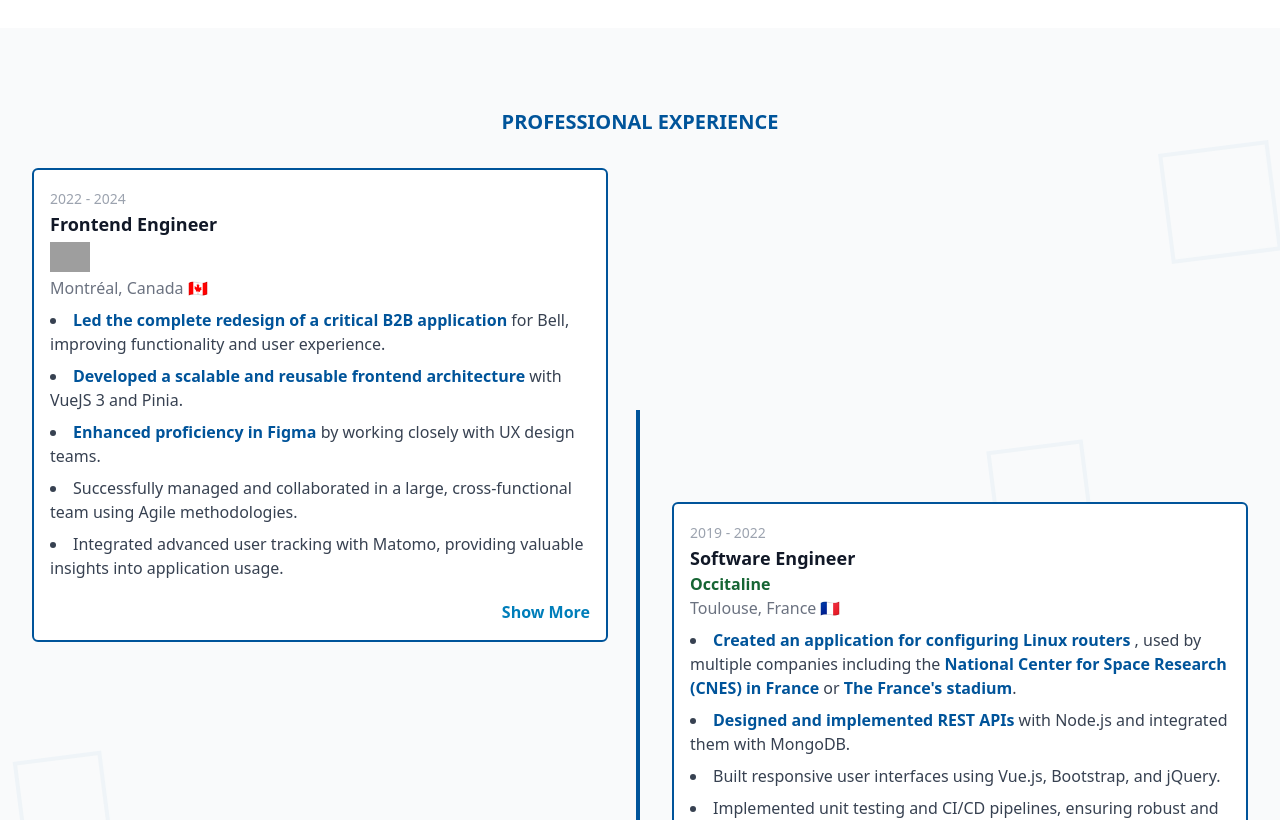
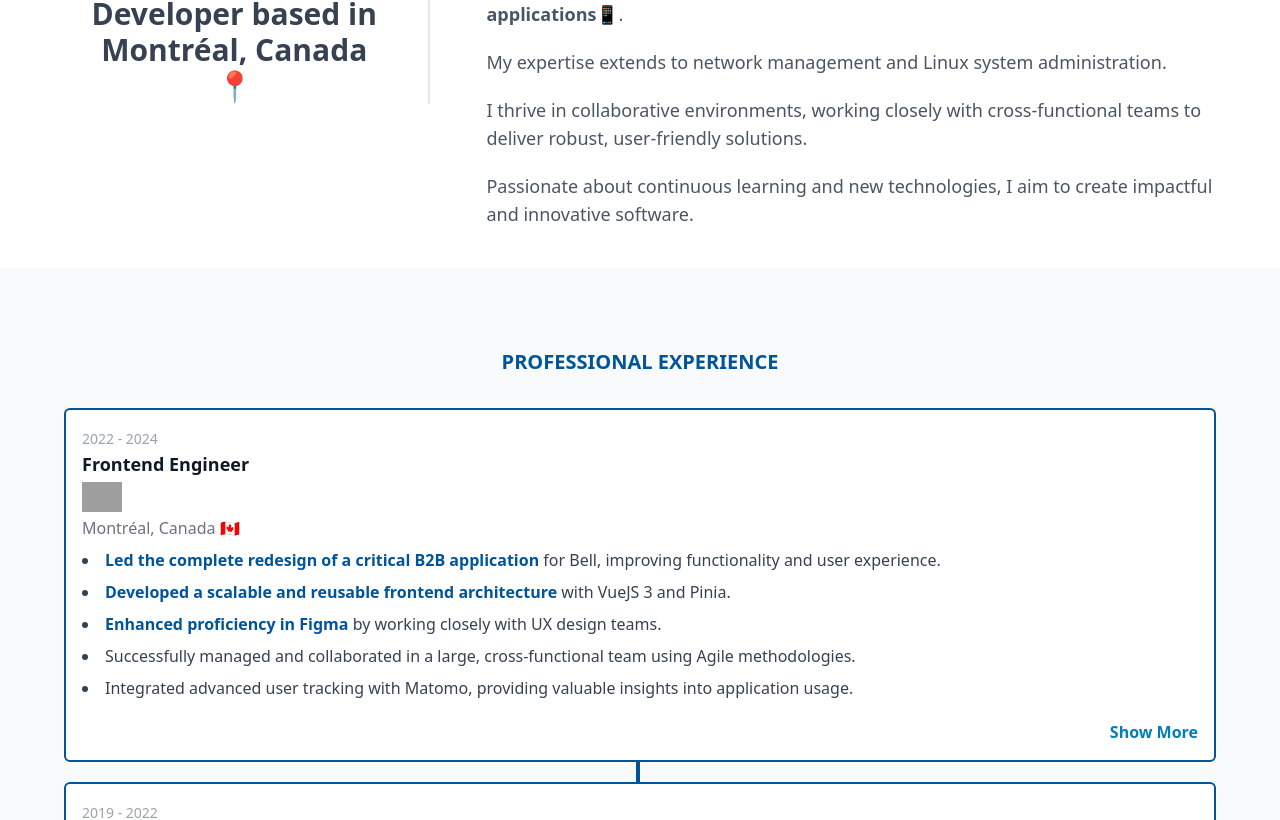
Before and after one commit to quentin-aslan/quentin-aslan, a Nuxt app: page / in a window 1280 px wide. Shown: the part 1368-2188 px from the top of the page. Built offline with nearby package versions, Linux system fonts and the light colour scheme; grey boxes are pictures that could not be loaded.

Commit message:
:sparkles: Bugs fixed, ui improved, contact section updated.

```diff
--- a/app.vue
+++ b/app.vue
@@ -1,7 +1,6 @@
 <template>
   <div class="bg-gray-50 overflow-hidden">
     <BackgroundAurora />
-    <Navbar />
     <NuxtPage />
     <Footer />
   </div>
--- a/components/Contact.vue
+++ b/components/Contact.vue
@@ -12,20 +12,16 @@
 
       <div class="flex flex-col lg:flex-row justify-between items-center gap-20">
 
-        <div class="sm:pl-14">
-          <div class="badge-base LI-profile-badge" data-locale="en_US" data-size="medium" data-theme="light" data-type="VERTICAL" data-vanity="quentin-aslan" data-version="v1"><a class="badge-base__link LI-simple-link" href="https://ca.linkedin.com/in/quentin-aslan/en?trk=profile-badge"></a></div>
-        </div>
-
-        <div class="flex flex-col gap-2 items-center justify-center text-center group duration-150 hover:-translate-y-1.5">
+        <a  href="mailto:quentin.aslan@outlook.com" class="flex flex-col gap-2 items-center justify-center text-center group duration-150 hover:-translate-y-1.5">
           <div class="bg-white p-2 rounded-full shadow-lg inline-block mb-4">
             <EnvelopeIcon class="w-8 text-primary" />
           </div>
-          <h2 class="text-xl font-bold text-gray-900 group-hover:text-primary">Mail</h2>
-          <a href="mailto:quentin.aslan@outlook.com" class="text-gray-600 group-hover:text-primary">quentin.aslan@outlook.com</a>
-        </div>
+          <span class="text-gray-600 group-hover:text-primary">quentin.aslan@outlook.com</span>
+        </a>
       </div>
     </div>
   </section>
+
 </template>
 <script setup lang="ts">
 import { EnvelopeIcon } from '@heroicons/vue/24/solid'
--- /dev/null
+++ b/components/ContactForm.vue
@@ -0,0 +1,26 @@
+<template>
+  <section class="bg-white" id="contact">
+      <form>
+        <div class="flex flex-col text-left gap-5">
+          <div>
+            <label for="email" class="block font-medium text-gray-700">Email</label>
+            <input v-model="email" type="email" id="email" name="email" class="mt-1 block w-full px-3 py-2 border border-gray-300 rounded-md shadow-sm focus:outline-none focus:ring-primary focus:border-primary sm:text-sm" />
+          </div>
+          <div>
+            <label for="message" class="block font-medium text-gray-700">Message</label>
+            <textarea v-model="message" id="message" name="message" rows="4" class="mt-1 block w-full px-3 py-2 border border-gray-300 rounded-md shadow-sm focus:outline-none focus:ring-primary focus:border-primary sm:text-sm"></textarea>
+          </div>
+        </div>
+        <div class="mt-6">
+          <button type="submit" class="w-full flex justify-center py-2 px-4 border border-transparent rounded-md shadow-sm text-sm font-medium text-white bg-primary hover:bg-primary focus:outline-none focus:ring-2 focus:ring-offset-2 focus:ring-primary">
+            Send
+          </button>
+        </div>
+      </form>
+  </section>
+</template>
+
+<script setup lang="ts">
+const email = ref('');
+const message = ref('');
+</script>
--- a/components/Experience.vue
+++ b/components/Experience.vue
@@ -1,11 +1,18 @@
 <template>
   <section
       ref="experienceDiv"
-      class="w-full z-10"
-      :class="{'animate-fade-in-left': isOnLeft && isExperienceVisible, 'animate-fade-in-right': !isOnLeft && isExperienceVisible, 'lg:-mt-40': props.index !== 0 }"
+      class="w-full h-full z-10 relative flex flex-col items-center justify-center"
+      :class="{
+        'animate-fade-in-left': isEven && isExperienceVisible,
+        'animate-fade-in-right': !isEven && isExperienceVisible,
+      }"
   >
-    <div class="flex w-full justify-center" :class="{'flex-row lg:pr-[50%]': isOnLeft, 'flex-row-reverse lg:pl-[50%]': !isOnLeft}">
-      <div class="group w-11/12 lg:w-[90%] p-4 bg-white border-2 border-primary shadow-primary hover:shadow-custom-shadow-primary duration-150 hover:-translate-y-1.5 rounded-md">
+    <div v-if="!isLastExperience" class="-bottom-5 absolute transform -translate-x-1/2 h-10 mx-auto border-2 border-primary -z-10"></div>
+    <div class="flex w-full justify-center">
+      <div
+          @click="(experience.moreDetails && experience.moreDetails.length > 0) ? isAllVisible = !isAllVisible : undefined "
+          class="group w-11/12 rounded-md lg:w-[90%] p-4 bg-white border-2 border-primary shadow-primary hover:shadow-custom-shadow-primary duration-150 hover:-translate-y-1.5 cursor-pointer"
+      >
         <time class="mb-1 text-sm font-normal leading-none text-gray-400"> {{ experience.period }} </time>
         <h3 class="text-lg font-semibold text-gray-900">{{ experience.role }}</h3>
         <img v-if="experience.company_img" class="w-10 my-1" :src="experience.company_img" :alt="experience.company" />
@@ -67,13 +74,14 @@ type Experience = {
 type Props = {
   index: number;
   experience: Experience;
+  isLastExperience: boolean;
 }
 
 const props: Props = defineProps<Props>();
 
 const isAllVisible = ref(false);
 
-const isOnLeft = computed(() => {
+const isEven = computed(() => {
   return props.index % 2 === 0
 });
 
--- a/components/Experiences.vue
+++ b/components/Experiences.vue
@@ -1,10 +1,8 @@
   <template>
     <section ref="experiencesEl" class="my-20 mx-auto w-full">
-      <BackgroundShapes size="10" />
       <h2 class="text-xl font-extrabold text-primary uppercase text-center mb-8">Professional Experience</h2>
-      <div class="flex flex-col w-full h-full gap-5 justify-center items-center">
-        <div class="hidden lg:block absolute transform -translate-x-1/2 h-2/3 mx-auto border-2 border-primary"></div>
-        <Experience v-for="(experience, index) in experiences" :key="experience.company" :index="index" :experience="experience" />
+      <div class="flex flex-col w-full gap-5 justify-center items-center">
+        <Experience v-for="(experience, index) in experiences" :key="experience.company" :index="index" :experience="experience" :is-last-experience="index === experiences.length-1" />
       </div>
     </section>
 
@@ -68,7 +66,7 @@
       ]
     },
     {
-      period: '2015 - 2023',
+      period: '2015 - 2022',
       role: 'Freelance Software Engineer',
       company: 'Various Clients',
       company_img: undefined,
--- a/components/Hero.vue
+++ b/components/Hero.vue
@@ -1,5 +1,5 @@
 <template>
-  <section class="relative container mx-auto max-w-full lg:w-3/5 lg:h-screen pt-40 mb-20 text-gray-700">
+  <section class="relative container mx-auto max-w-full lg:w-3/5 pt-40 mb-20 text-gray-700">
     <div class="flex flex-col gap-20 justify-between items-center">
       <div class="flex flex-col lg:flex-row-reverse gap-8 lg:gap-20 items-center">
 
--- a/components/TechStack.vue
+++ b/components/TechStack.vue
@@ -33,8 +33,6 @@ type TechStacksType = {
     icon: string
   }[]
 }
-
-const techStacksDisplayed = ref<TechStacksType[]>([])
 
 const techStacks: TechStacksType[] = [
   {
@@ -152,6 +150,8 @@ const techStacks: TechStacksType[] = [
   }
 ]
 
+const techStacksDisplayed = ref<TechStacksType[]>(techStacks)
+
 const isMobile = ref(false)
 
 const handleResize = () => {
--- a/tailwind.config.js
+++ b/tailwind.config.js
@@ -73,11 +73,11 @@ module.exports = {
           }
         },
         fadeInLeft: {
-            '0%': { opacity: '0', transform: 'translateX(-100px)' },
+            '0%': { opacity: '0', transform: 'translateX(-300px)' },
             '100%': { opacity: '1', transform: 'translateX(0)' },
         },
         fadeInRight: {
-            '0%': { opacity: '0', transform: 'translateX(100px)' },
+            '0%': { opacity: '0', transform: 'translateX(300px)' },
             '100%': { opacity: '1', transform: 'translateX(0)' },
         }
       }
```
